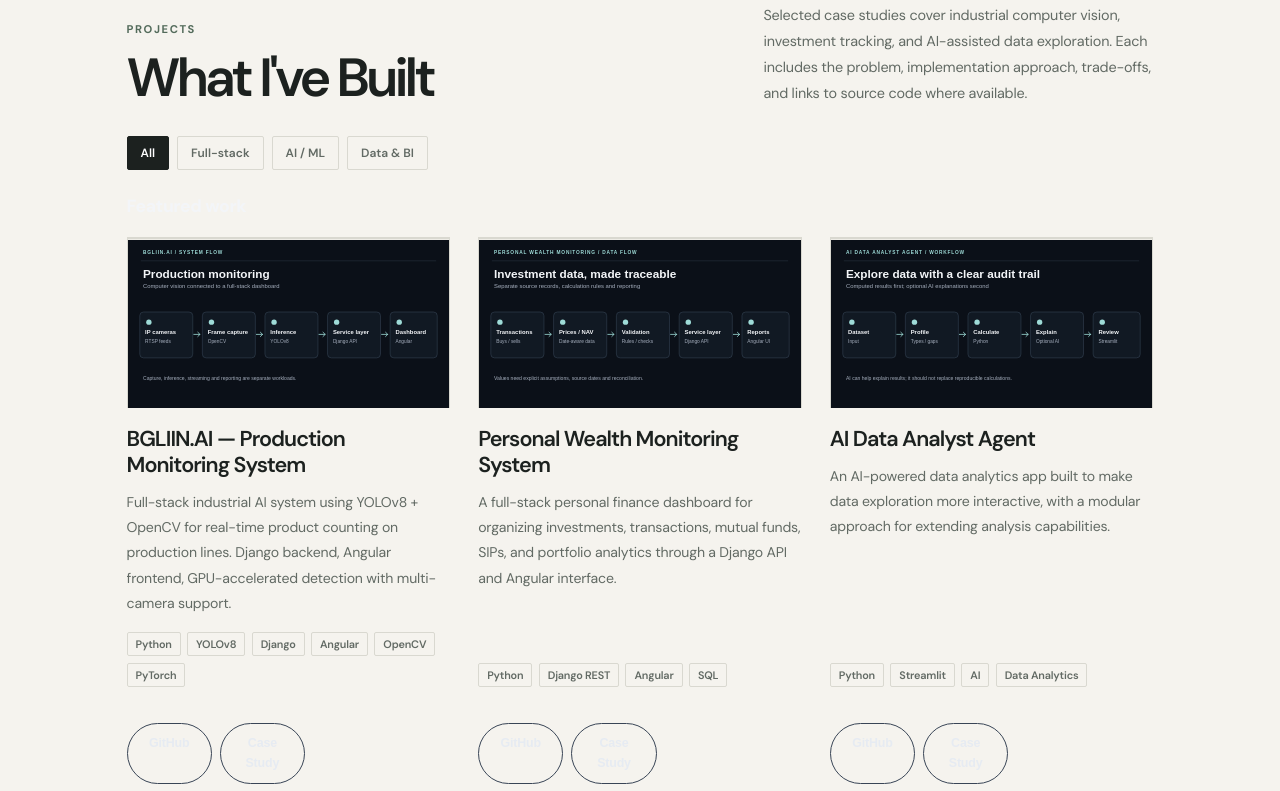
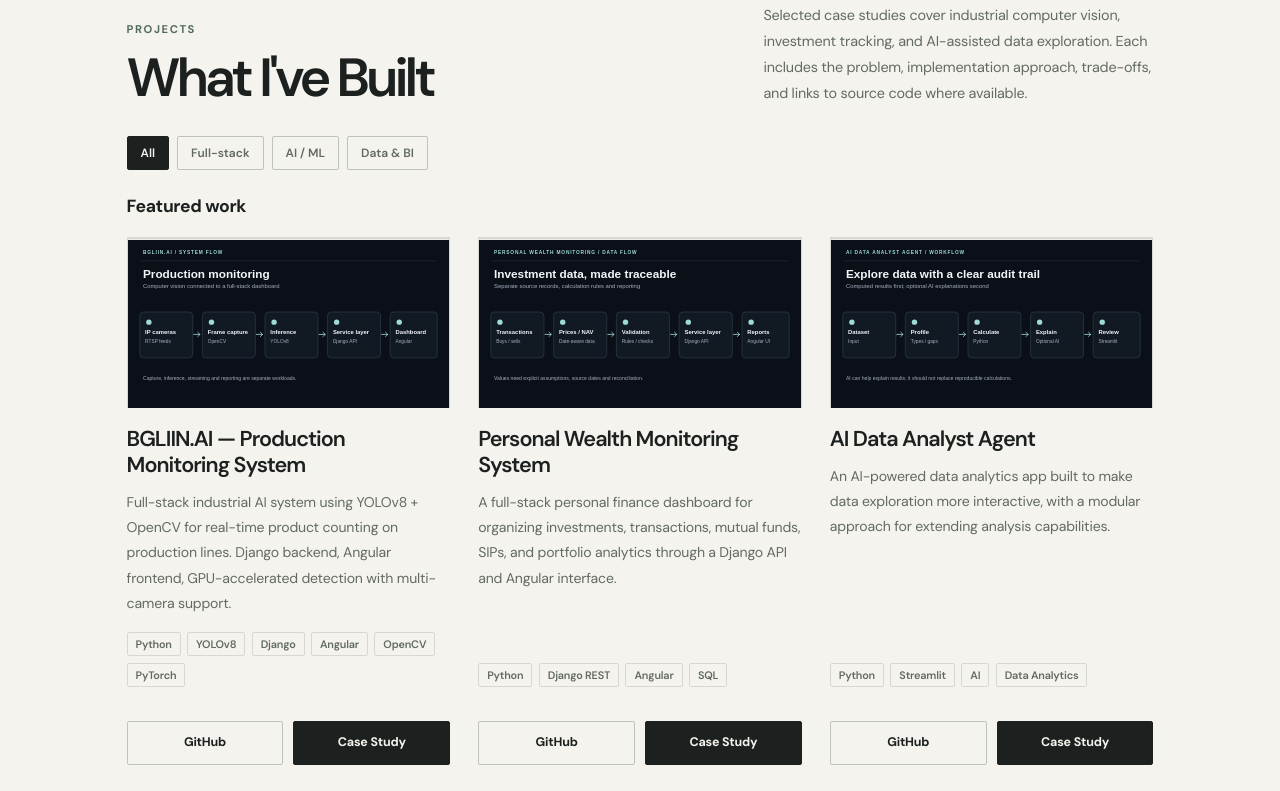
Before and after one commit to avviiiral/portfolio, a plain HTML site: page projects/index.html in a window 1280 px wide. Shown: the part 1768-2559 px from the top of the page. Drawn offline with Linux system fonts and the light colour scheme.

Commit message:
Fix Projects page text and button contrast in both themes

```diff
--- a/project-gallery.css
+++ b/project-gallery.css
@@ -151,6 +151,81 @@
   font-size: .84rem;
   line-height: 1.75;
 }
+/* Restore readable catalogue controls in both themes; legacy rules assume body.light. */
+#project-catalogue .projects-subhead {
+  color: var(--ink) !important;
+}
+#project-catalogue .projects-intro {
+  color: var(--muted);
+}
+#project-catalogue .filter-btn {
+  border-color: var(--line-strong);
+  background: transparent;
+  color: var(--muted);
+}
+#project-catalogue .filter-btn[aria-pressed="true"] {
+  border-color: var(--ink);
+  background: var(--ink);
+  color: var(--bg) !important;
+}
+body.dark #project-catalogue .filter-btn[aria-pressed="true"] {
+  border-color: var(--ink);
+  background: var(--ink);
+  color: var(--bg) !important;
+}
+#project-catalogue .project-tag {
+  border-color: var(--line);
+  background: transparent;
+  color: var(--muted);
+}
+#project-catalogue .project-links {
+  display: grid;
+  width: 100%;
+  grid-template-columns: repeat(2, minmax(0, 1fr));
+  align-items: stretch;
+  gap: 10px;
+  margin-top: auto;
+  padding-top: 18px;
+}
+#project-catalogue .project-links .project-btn {
+  display: inline-flex;
+  min-width: 0;
+  min-height: 44px;
+  align-items: center;
+  justify-content: center;
+  padding: 10px 12px !important;
+  border: 1px solid var(--line-strong) !important;
+  border-radius: 2px !important;
+  background: transparent !important;
+  color: var(--ink) !important;
+  font: 650 .78rem/1.25 var(--sans);
+  text-align: center;
+  text-decoration: none;
+  white-space: normal;
+  overflow-wrap: anywhere;
+}
+#project-catalogue .project-links .case-study-link {
+  border-color: var(--ink) !important;
+  background: var(--ink) !important;
+  color: var(--bg) !important;
+}
+#project-catalogue .project-links .project-btn:hover {
+  border-color: var(--accent) !important;
+  background: var(--accent-wash) !important;
+  color: var(--ink) !important;
+  transform: translateY(-1px);
+}
+body.dark #project-catalogue .project-links .case-study-link {
+  border-color: var(--ink) !important;
+  background: var(--ink) !important;
+  color: var(--bg) !important;
+}
+@media (max-width: 480px) {
+  #project-catalogue .project-links {
+    grid-template-columns: minmax(0, 1fr);
+  }
+}
+
 .project-gallery-note {
   display: flex;
   align-items: flex-start;
```
